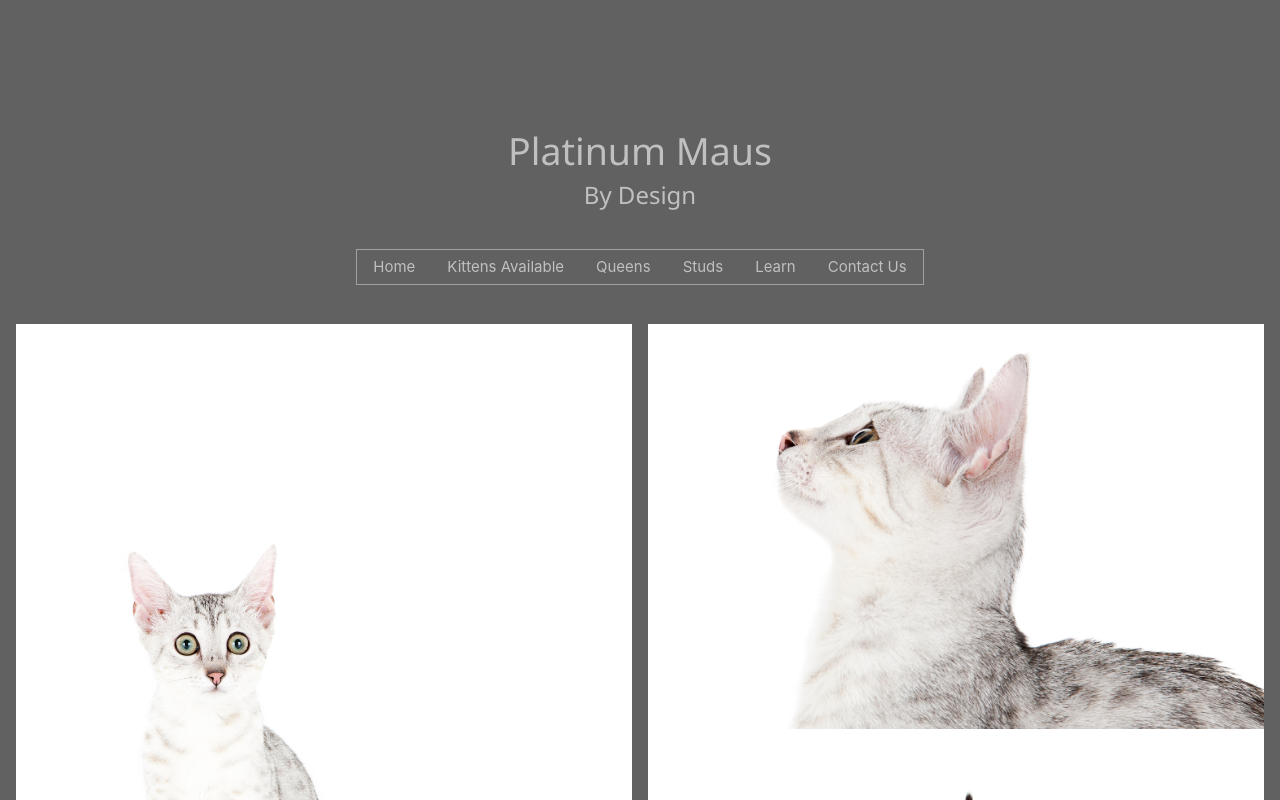
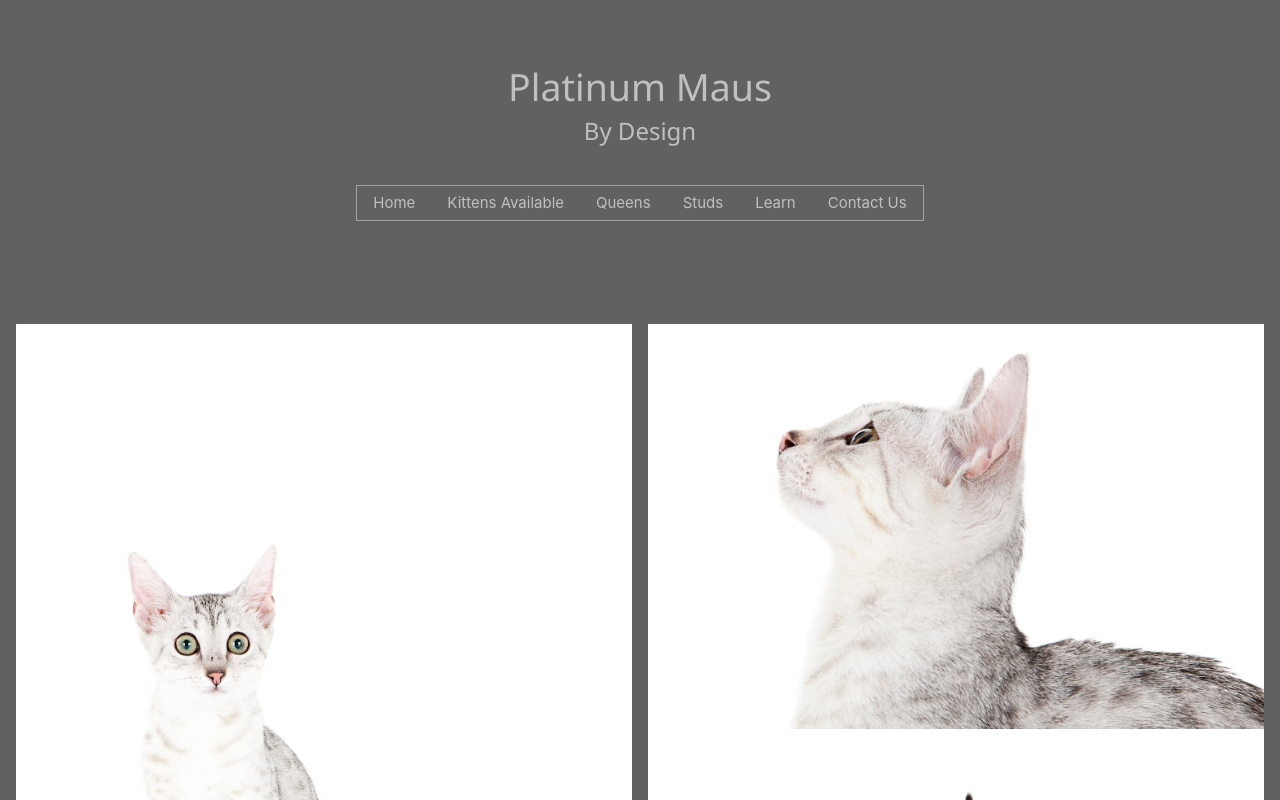
Before and after one commit to jwenger100/platinum-maus, a React (Create React App) app: page / in a window 1280 px wide. Shown: the top 800 px of the page. Built offline with nearby package versions, Linux system fonts and the light colour scheme; the HTML template or start-up script is replaced by a standard one.

Commit message:
Css tweaks

```diff
--- a/src/App.css
+++ b/src/App.css
@@ -31,10 +31,11 @@
 }
 
 .pictureLeftColumn {
-  width:80%;
-  float:right;
+  width: 80%;
+  float: right;
 }
 
 .paddingLargeTop {
-  padding-top:128px!important;
+  padding-top: 64px!important;
+  padding-bottom: 64px!important;
 }
```
